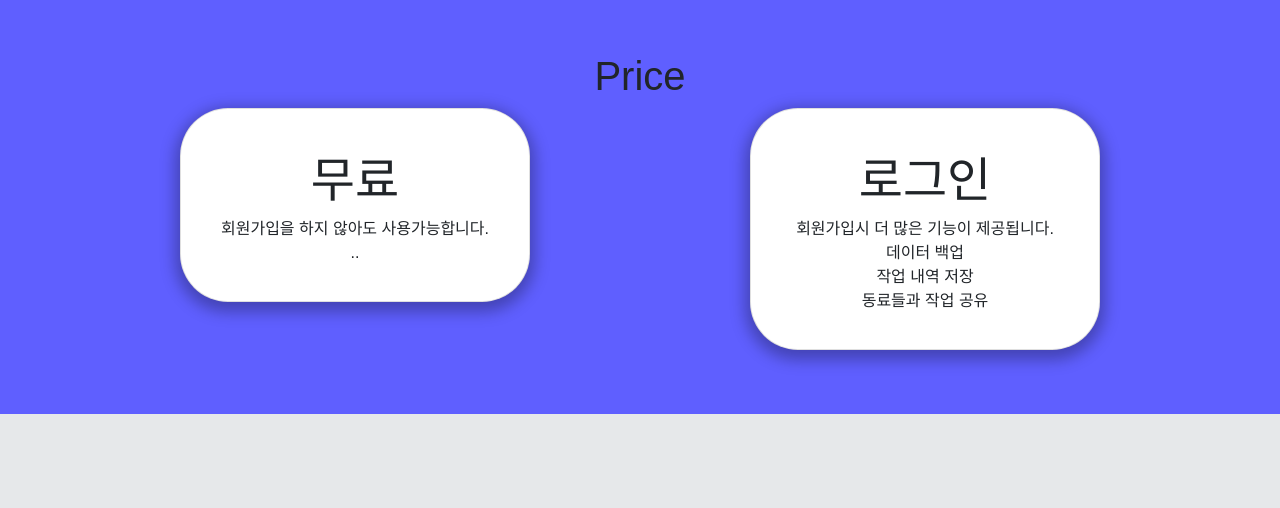
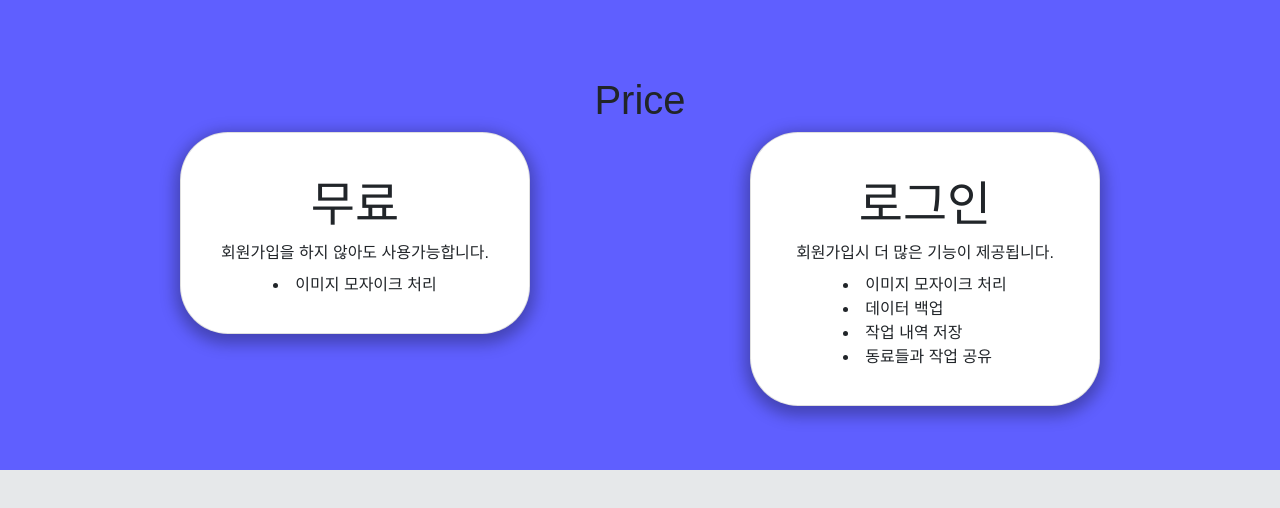
Before and after one commit to osamhack2020/Cloud_BlurPencil_GonNyong4, a Vue app in the folder client/: page / in a window 1280 px wide. Shown: the part 1674-2182 px from the top of the page. Built offline with nearby package versions, Linux system fonts and the light colour scheme.

Commit message:
UPDATE Demo page,Main page & RESET Upload Page uploading file

```diff
--- a/client/src/components/UploadComponent.vue
+++ b/client/src/components/UploadComponent.vue
@@ -155,7 +155,6 @@ export default{
 			setw : '',
 			seth : '',
 			receiveimage : '',
-			update_received_file : '',
 		}
 	},
 	created(){
@@ -200,14 +199,14 @@ export default{
 			this.sendfile = '';
         },
 		uploadFile(){
-			if(this.update_received_file == ''){
+			if(this.sendFile == ''){
 				alert('업로드할 이미지가 없습니다.');
 				return false;
 			}
 
 			const formData = new FormData();
 			const userid = sessionStorage.getItem('userid');
-			formData.append('imgUploads', this.update_received_file);
+			formData.append('imgUploads', this.sendFile);
 			formData.append('userid', userid);
 			formData.append('score', this.selectedData.score);
 			formData.append('nms', this.selectedData.nms);
@@ -217,7 +216,7 @@ export default{
 				}
 			}).then((res) =>{
 				this.image = '';
-				this.update_received_file = '';
+				this.sendFile = '';
 				if (res.status === 200 && res.statusText == 'OK') {
 					this.showDismissibleAlert = true;
 				}
@@ -288,8 +287,6 @@ export default{
 			}).then(function(blob) {
 				const objURL = URL.createObjectURL(blob);
 				self.receiveimage = objURL;
-				const hi = new File([blob],'imagename.png');
-				self.update_received_file = hi;
 				self.waiting = false;
 				self.step = 2;
 			});
@@ -633,6 +630,7 @@ input[type="file"] {
 	width: 85%;
 	height: 100%;
 	z-index: 100;
+	margin : 0 auto;
 	background: rgba(0, 0, 0, .8);
 	.bored-image {
 		margin-top: 15vh;
--- a/client/src/views/Demo.vue
+++ b/client/src/views/Demo.vue
@@ -1,15 +1,13 @@
 <template>
 	<div class = "Demo">
-		<div class="waiting" v-if="waiting">
+		<div class="waiting" v-if="waiting" style = "width : 100%;">
 			<img src="../images/ZombieingDoodle.png" class="bored-image"/>
 			<div class="waiting-notice">
 				<img src="../images/sync.svg" class="sync-image"/>
 				처리중입니다.. 잠시만 기다려주세요.
 			</div>
 		</div>
-		<a style = "width : 100%; height : 3rem;" href="/">
-			Main 페이지로 돌아가기
-		</a>
+		<b-button block variant="outline-info"  v-bind:href="'/'" style="padding-top : 1rem; vertical-align : middle;">Main 페이지로 돌아가기</b-button>
 		<div class="progressbar">
 			<button v-on:click="step=0" v-bind:class="{'now': step===0, 'active': step > 0}" :disabled="step < 1">업로드</button>
 			<button v-on:click="step=1" v-bind:class="{'now': step===1, 'active': step > 1}" :disabled="step < 2">수정</button>
@@ -603,7 +601,7 @@ input[type="file"] {
 .waiting {
 	position: fixed;
 	top: 0px;
-	width: 100%;
+	width: 85%;
 	height: 100%;
 	z-index: 100;
 	background: rgba(0, 0, 0, .8);
--- a/client/src/views/Home.vue
+++ b/client/src/views/Home.vue
@@ -37,7 +37,7 @@
 		<div class="feature-desc">
 			<h1 class="feature-desc-point">BLUR PENCIL의 검열 기능</h1>
 			<!-- <h5 class="feature-desc-point">빠르고 편리한 자동 검열 기능을 통해 보안 취약점과 저작권 침해를 보완하세요!</h5> -->
-			<p>빠르고 편리한 자동 검열 기능을 통해 보안 취약점과 저작권 침해를 보완하세요! 모자이크 할 이미지를 올리고 클릭 3번이면 자동으로 이미지를 검열합니다. 강력한 보안을 필요로 하는 개인이나 집단, 저작권 보호를 중요시 하는 단체에게 BLUR PENCIL은 빠르고 편리하게 이미지를 자동 검열하여 업무 성능 향상을 도와줍니다. </p>
+			<p style="color :black;">빠르고 편리한 자동 검열 기능을 통해 보안 취약점과 저작권 침해를 보완하세요!</p><p>모자이크 할 이미지를 올리고 클릭 3번이면 자동으로 이미지를 검열합니다.<br>강력한 보안을 필요로 하는 개인이나 집단, 저작권 보호를 중요시 하는 단체에게 BLUR PENCIL만의 기술을 통해 빠르고 편리하게 이미지를 자동 검열하여<br>업무 성능 향상을 도와줍니다.</p>
 		</div>
 	</div>
 	<div class="color-box"></div>
@@ -50,9 +50,11 @@
 						<div class="card price-card">
 							<div class="card-body">
 								<div class="price">무료</div>
-								<div class="price-content">
-									<p>회원가입을 하지 않아도 사용가능합니다.</p>
-									<p>..</p>
+								<p style="margin-bottom : 0.5rem;">회원가입을 하지 않아도 사용가능합니다.</p>
+								<div class="price-content" style = "display : inline-block">
+									<div style= "text-align : left">
+										<li>이미지 모자이크 처리</li>
+									</div>
 								</div>
 							</div>
 						</div>
@@ -61,11 +63,14 @@
 						<div class="card price-card">
 							<div class="card-body">
 								<div class="price">로그인</div>
-								<div class="price-content">
-									<p>회원가입시 더 많은 기능이 제공됩니다.</p>
-									<p>데이터 백업</p>
-									<p>작업 내역 저장</p>
-									<p>동료들과 작업 공유</p>
+								<p style="margin-bottom : 0.5rem;">회원가입시 더 많은 기능이 제공됩니다.</p>
+								<div class="price-content" style = "display : inline-block">
+									<div style= "text-align : left">
+										<li>이미지 모자이크 처리</li>
+										<li>데이터 백업</li>
+										<li>작업 내역 저장</li>
+										<li>동료들과 작업 공유</li>
+									</div>
 								</div>
 							</div>
 						</div>
```
